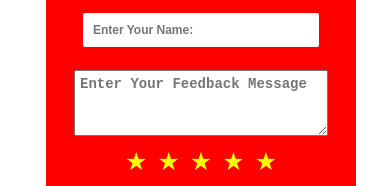
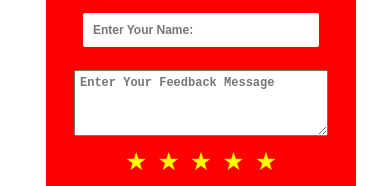
Before and after one commit to SravanamRakeshKumar/Quiz_Applicatuon, a React (Create React App) app in the folder frontend/: page / in a window 390 px wide. Shown: the part 3581-3767 px from the top of the page. Built offline with nearby package versions, Linux system fonts and the light colour scheme.

Commit message:
Update FeedbackComponentSyles.css

```diff
--- a/frontend/src/HomePage/FeedbackComponentSyles.css
+++ b/frontend/src/HomePage/FeedbackComponentSyles.css
@@ -119,7 +119,7 @@ form textarea
 
 @media only screen and (max-width:769px)
 {
-    form input,textarea
+    form input,form textarea
     {
         font-size:12px;
     }
```
